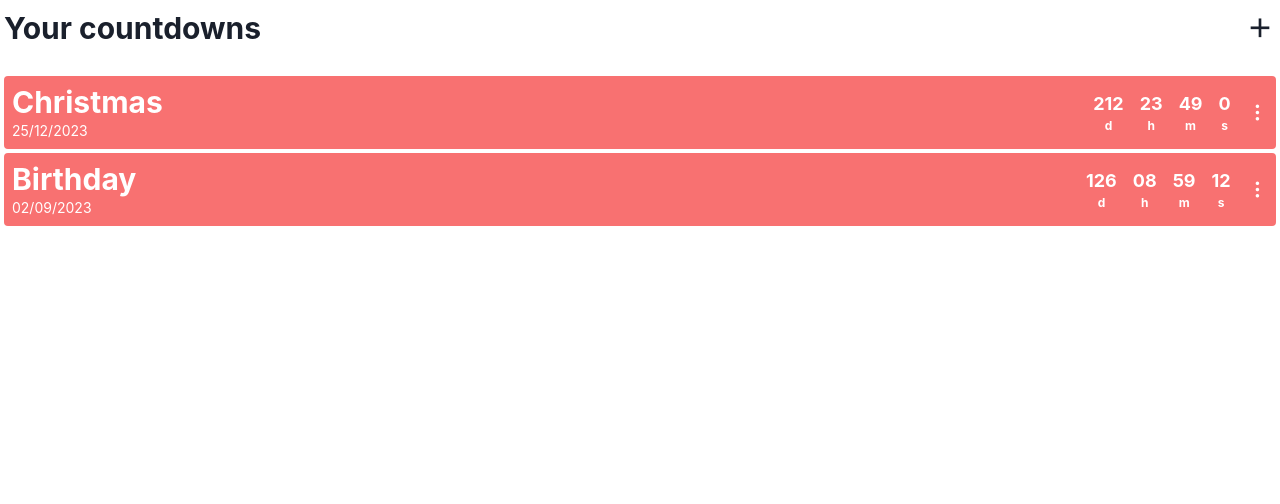
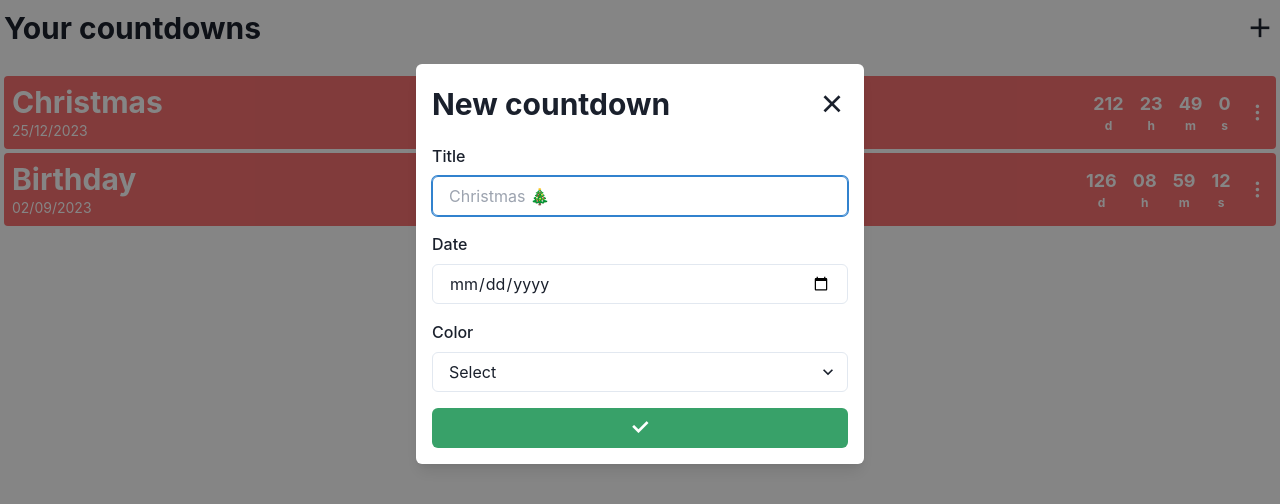
Before and after one commit to YinChuRijnaard/dayz-left, a React (Vite) app: page / in a window 1280 px wide. Both pictures are taken after a click on the icon 1260 px from the left and 28 px from the top of the page. Shown: the top 504 px of the page. Built offline with nearby package versions, Linux system fonts and the light colour scheme.

Commit message:
Working modal component

```diff
--- a/src/App.tsx
+++ b/src/App.tsx
@@ -1,35 +1,17 @@
 // Dependency imports
-import {
-  Modal,
-  ModalOverlay,
-  ModalContent,
-  ModalBody,
-  useDisclosure,
-  Heading,
-  Input,
-  Select,
-  Text,
-  Button,
-  FormLabel,
-} from "@chakra-ui/react";
+import { Heading } from "@chakra-ui/react";
 
 // Component imports
 import Entry from "./components/Entry";
 import EntryModal from "./components/EntryModal";
 
 const App = () => {
-  const { isOpen, onOpen, onClose } = useDisclosure();
-
   return (
     <main className="min-w-max select-none p-1">
       <div className="flex items-center justify-between">
         <Heading size="lg">Your countdowns</Heading>
-        <i className="ri-add-fill ri-2x" onClick={onOpen}></i>
+        <EntryModal />
       </div>
-
-      {isOpen ? (
-        <EntryModal isOpen={isOpen} onOpen={onOpen} onClose={onClose} />
-      ) : null}
 
       <br />
 
--- a/src/components/EntryModal.tsx
+++ b/src/components/EntryModal.tsx
@@ -1,48 +1,47 @@
 // Dependency imports
 import {
+  FormLabel,
+  Input,
+  Heading,
   Modal,
   ModalOverlay,
+  useDisclosure,
+  Select,
   ModalContent,
-  ModalBody,
-  useDisclosure,
-  Heading,
-  Input,
-  Select,
-  Text,
   Button,
-  FormLabel,
 } from "@chakra-ui/react";
 
-interface EntryModalProps {
-  isOpen: boolean;
-  onOpen: () => void;
-  onClose: () => void;
-}
-
-const EntryModal = (props: EntryModalProps) => {
+const EntryModal = () => {
   const { isOpen, onOpen, onClose } = useDisclosure();
 
   return (
+    <>
+      <i className="ri-add-fill ri-2x" onClick={onOpen}></i>
+
       <Modal isOpen={isOpen} onClose={onClose}>
         <ModalOverlay />
+
         <ModalContent>
-        <div className="mx-6 flex items-center justify-between p-1">
-          <Heading size="lg">Add countdown</Heading>
+          <div className="m-4 space-y-4">
+            <div className="flex items-center justify-between">
+              <Heading size="lg">New countdown</Heading>
               <i className="ri-close-fill ri-2x" onClick={onClose}></i>
             </div>
-        <ModalBody>
+
+            {/* Title */}
+            <div>
               <FormLabel htmlFor="title">Title</FormLabel>
               <Input placeholder="Christmas 🎄" />
+            </div>
 
-          <br />
-          <br />
-
+            {/* Date */}
+            <div>
               <FormLabel htmlFor="Date">Date</FormLabel>
               <Input type="date" />
+            </div>
 
-          <br />
-          <br />
-
+            {/* Color */}
+            <div>
               <FormLabel htmlFor="color">Color</FormLabel>
               <Select placeholder="Select">
                 <option value="blue">Blue</option>
@@ -54,16 +53,18 @@ const EntryModal = (props: EntryModalProps) => {
                 <option value="rose">Rose</option>
                 <option value="yellow">Yellow</option>
               </Select>
+            </div>
 
-          <br />
-
+            {/* Add */}
+            <div>
               <Button colorScheme="green" w="100%">
-            {/* <Text fontSize="lg">Add</Text> */}
                 <i className="ri-check-fill ri-lg"></i>
               </Button>
-        </ModalBody>
+            </div>
+          </div>
         </ModalContent>
       </Modal>
+    </>
   );
 };
 
```
Lines whose indentation alone changed are shown as unchanged.
